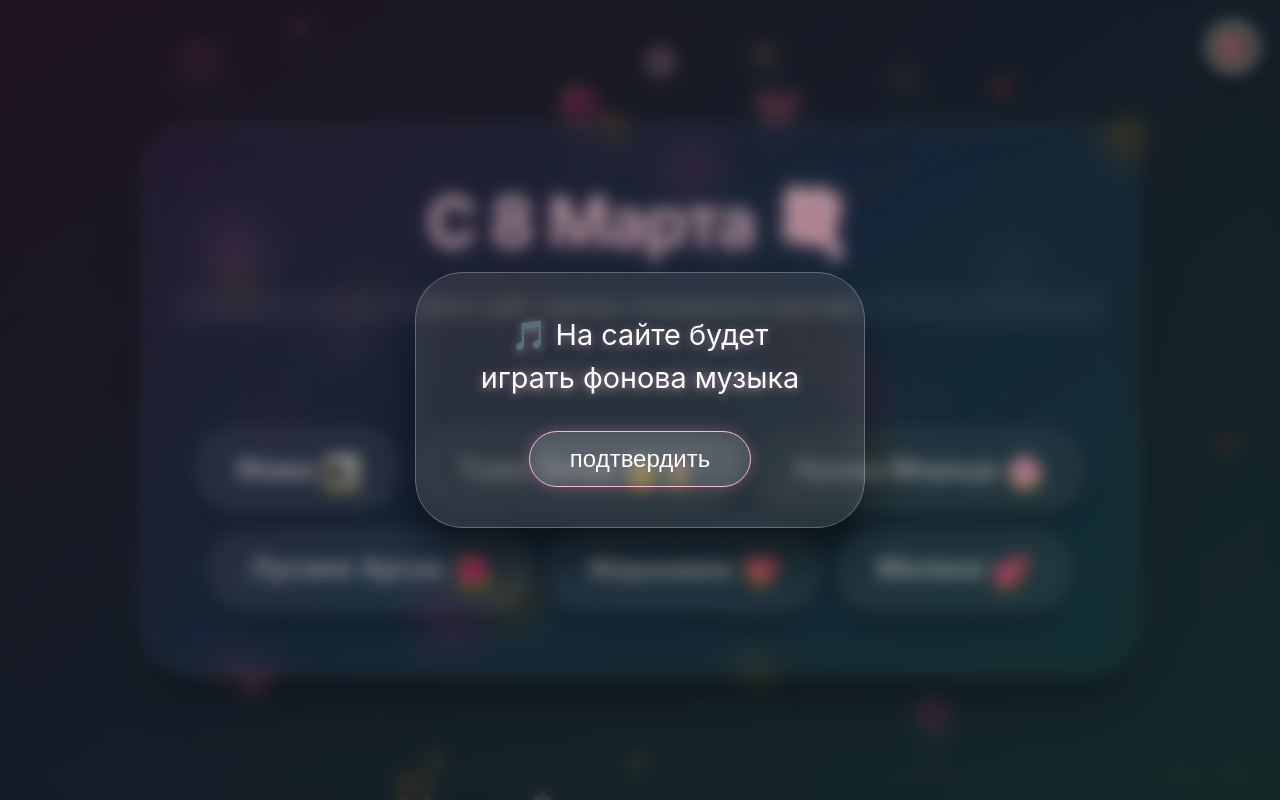
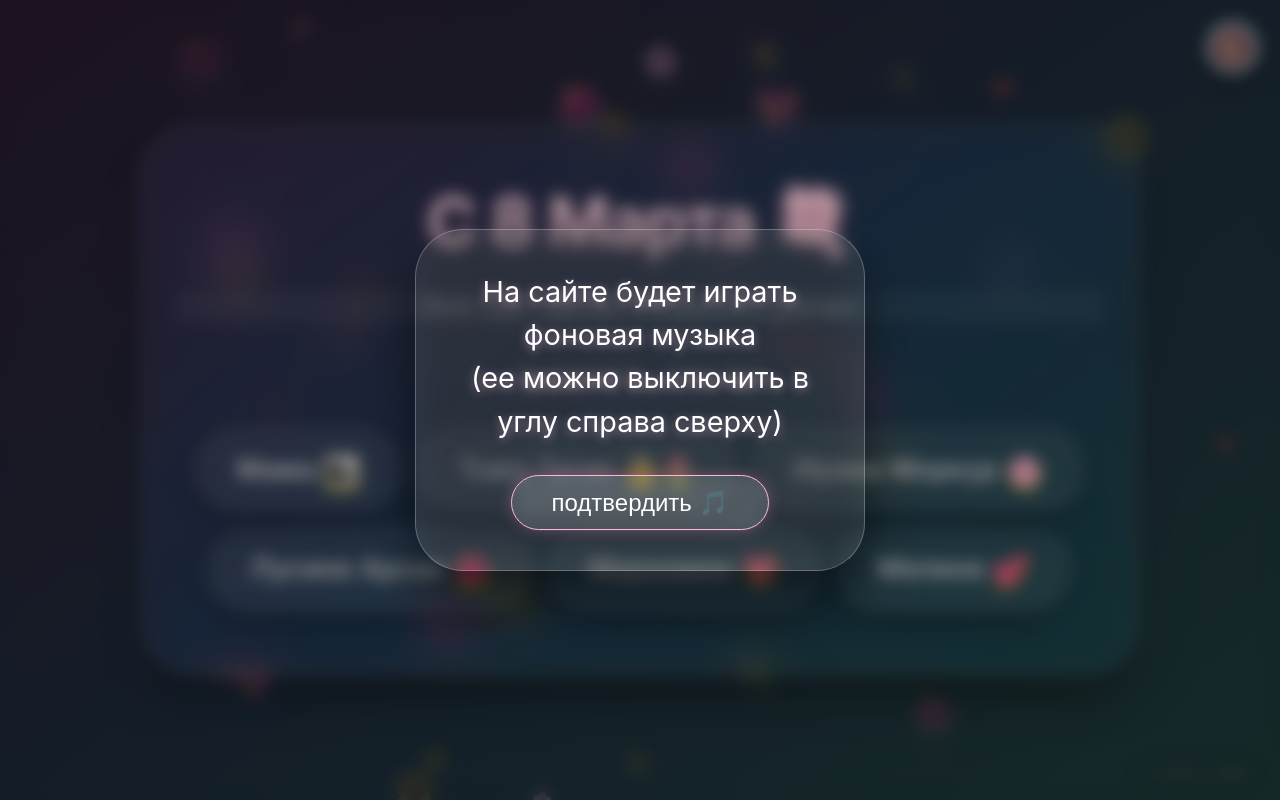
Before and after one commit to chiriz123/chiriz123.github.io, a plain HTML site: page index.html in a window 1280 px wide. Drawn offline with Linux system fonts and the light colour scheme.

Commit message:
Update index.html

```diff
--- a/index.html
+++ b/index.html
@@ -523,8 +523,8 @@
     <!-- ПЛАШКА С ПРЕДУПРЕЖДЕНИЕМ О МУЗЫКЕ (одна кнопка) -->
     <div class="music-prompt" id="musicPrompt">
         <div class="prompt-content">
-            <p>🎵 На сайте будет играть фонова музыка</p>
-            <button id="promptConfirm">подтвердить</button>
+            <p>На сайте будет играть фоновая музыка<br>(ее можно выключить в углу справа сверху)</p>
+            <button id="promptConfirm">подтвердить 🎵</button>
         </div>
     </div>
 
```
